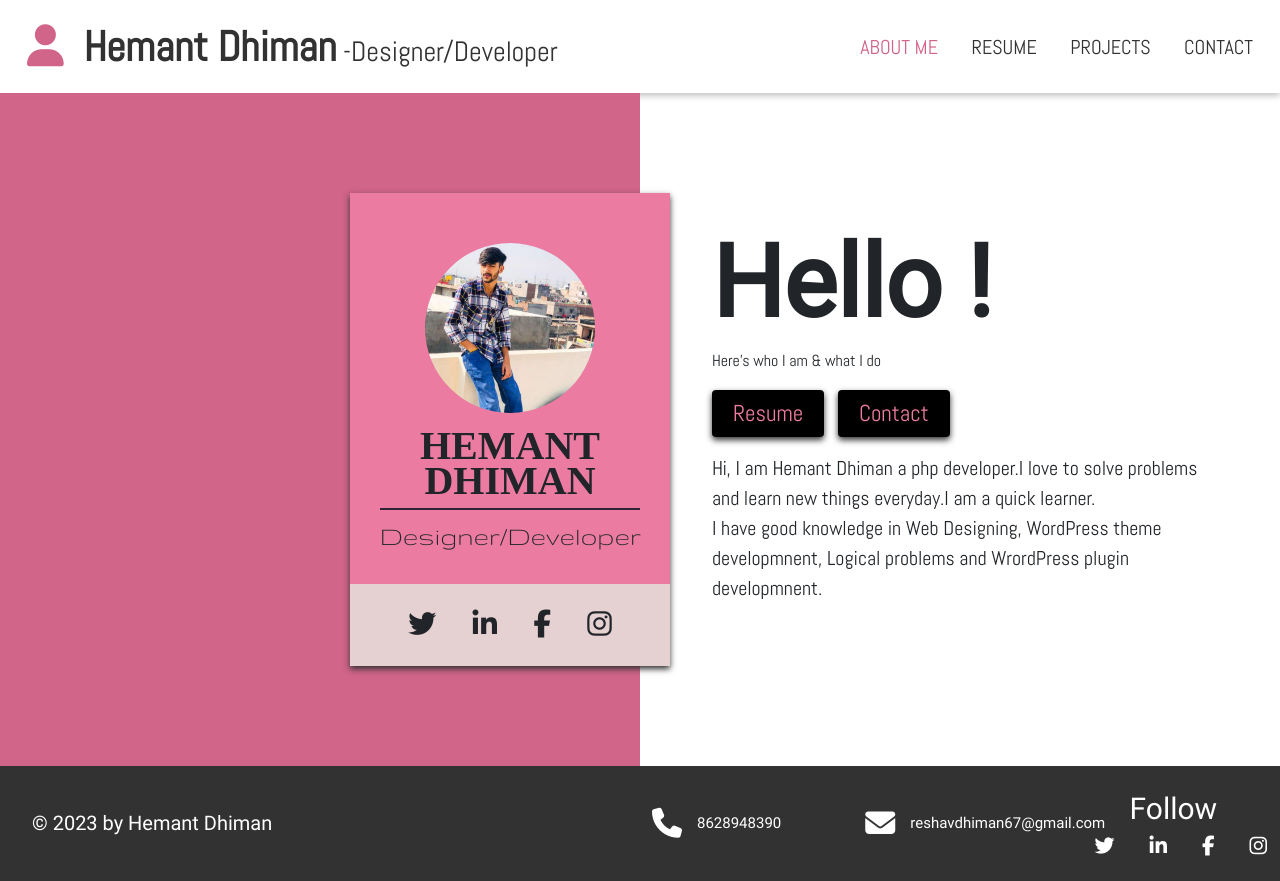
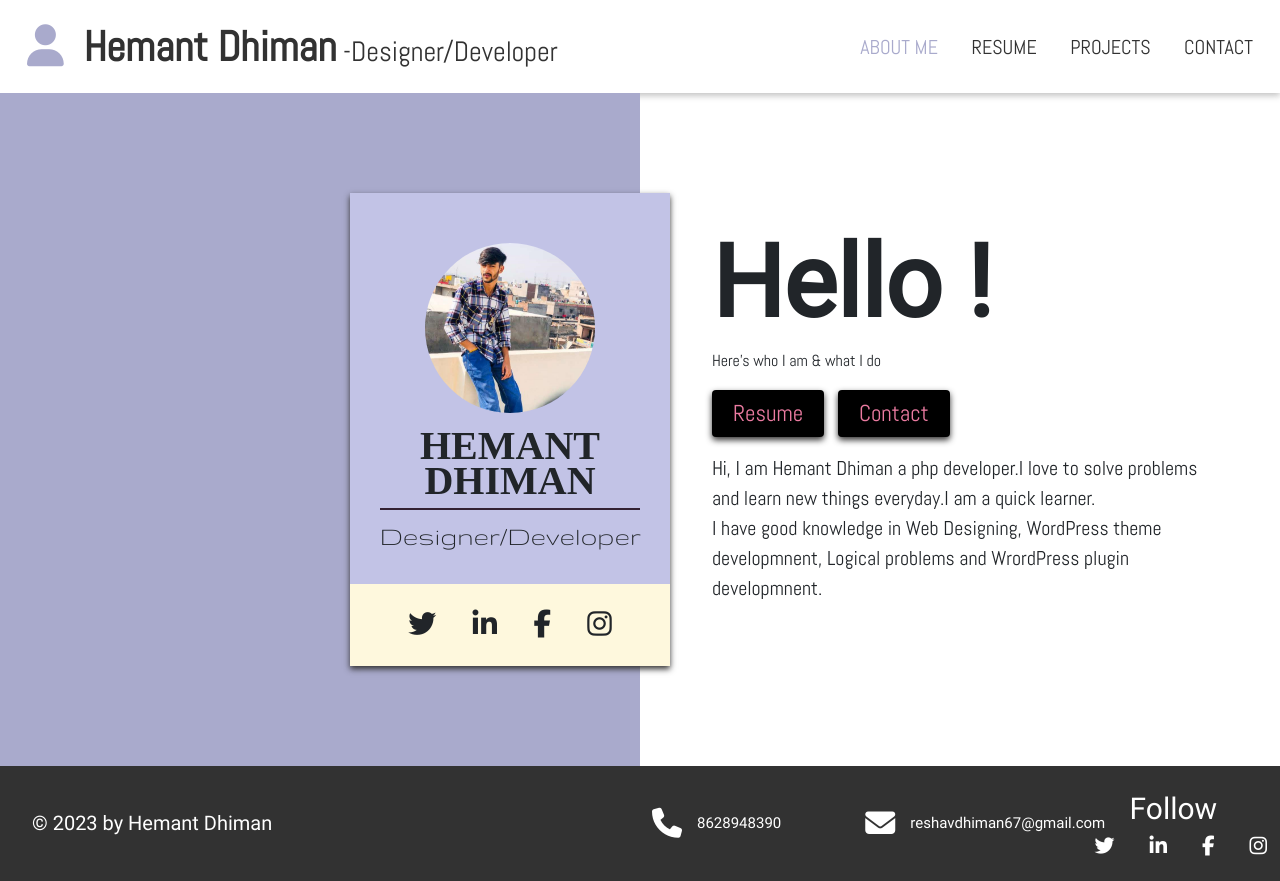
Before and after one commit to Hemantt07/My-protfolio, a plain HTML site: page pages/index.html in a window 1280 px wide. Drawn offline with nearby package versions, Linux system fonts and the light colour scheme; a web font is replaced by a local one.

Commit message:
Update main.css

```diff
--- a/assets/css/main.css
+++ b/assets/css/main.css
@@ -19,7 +19,7 @@
 }
 
 :root {
-    --main: #d06489;
+    --main: #a9aacc;
 }
 
 * {
@@ -155,7 +155,7 @@ header .top-header nav .nav-container {
 
 .top-header .nav-container .navbar a.active,
 .top-header .nav-container .navbar a:hover {
-    color: #d06489;
+    color: #a9aacc;
 }
 
 .top-header .nav-container .navbar a span::after {
@@ -245,14 +245,14 @@ footer .footer-main .footer-nav li .social-media a:hover {
 }
 
 .main-content .left {
-    background: #d06489;
+    background: #a9aacc;
     justify-content: end;
     display: flex;
     padding: 0;
 }
 
 .main-content .left .profile {
-    background-color: #eb7ba1;
+    background-color: #c2c3e6;
     width: 50%;
     margin: 100px 0;
     margin-right: -30px;
@@ -290,7 +290,7 @@ footer .footer-main .footer-nav li .social-media a:hover {
 }
 
 .main-content .left .social {
-    background: #e5d1d1;
+    background: #fef8dd;
     position: relative;
     left: -30px;
     right: -30px;
@@ -452,7 +452,6 @@ footer .footer-main .footer-nav li .social-media a:hover {
     }
 
     .main-content .left .social {
-        background: #e5d1d1;
         position: relative;
         left: -10px;
         right: -10px;
```
